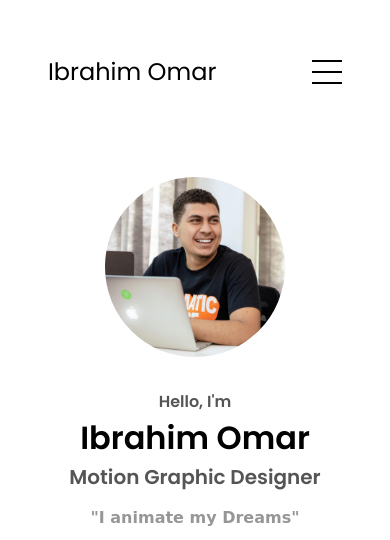
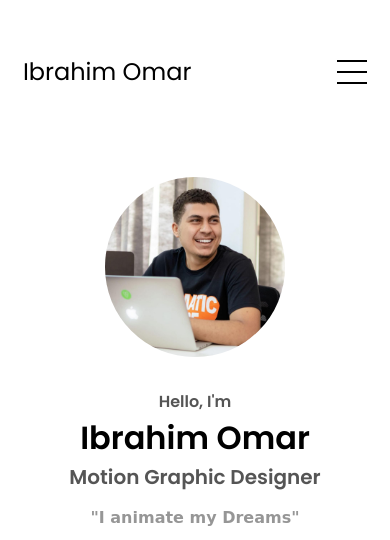
Before and after one commit to iosamadev/Ibrahim-Omar-portfolio, a plain HTML site: page index.html in a window 390 px wide. Shown: the top 540 px of the page. Drawn offline with Linux system fonts and the light colour scheme.

Commit message:
Update mediaqueries.css

```diff
--- a/mediaqueries.css
+++ b/mediaqueries.css
@@ -36,6 +36,8 @@
   }
   #hamburger-nav {
     display: flex;
+    gap: 100px;
+    justify-content: space-around;
   }
   #experience,
   .experience-details-container {
```
